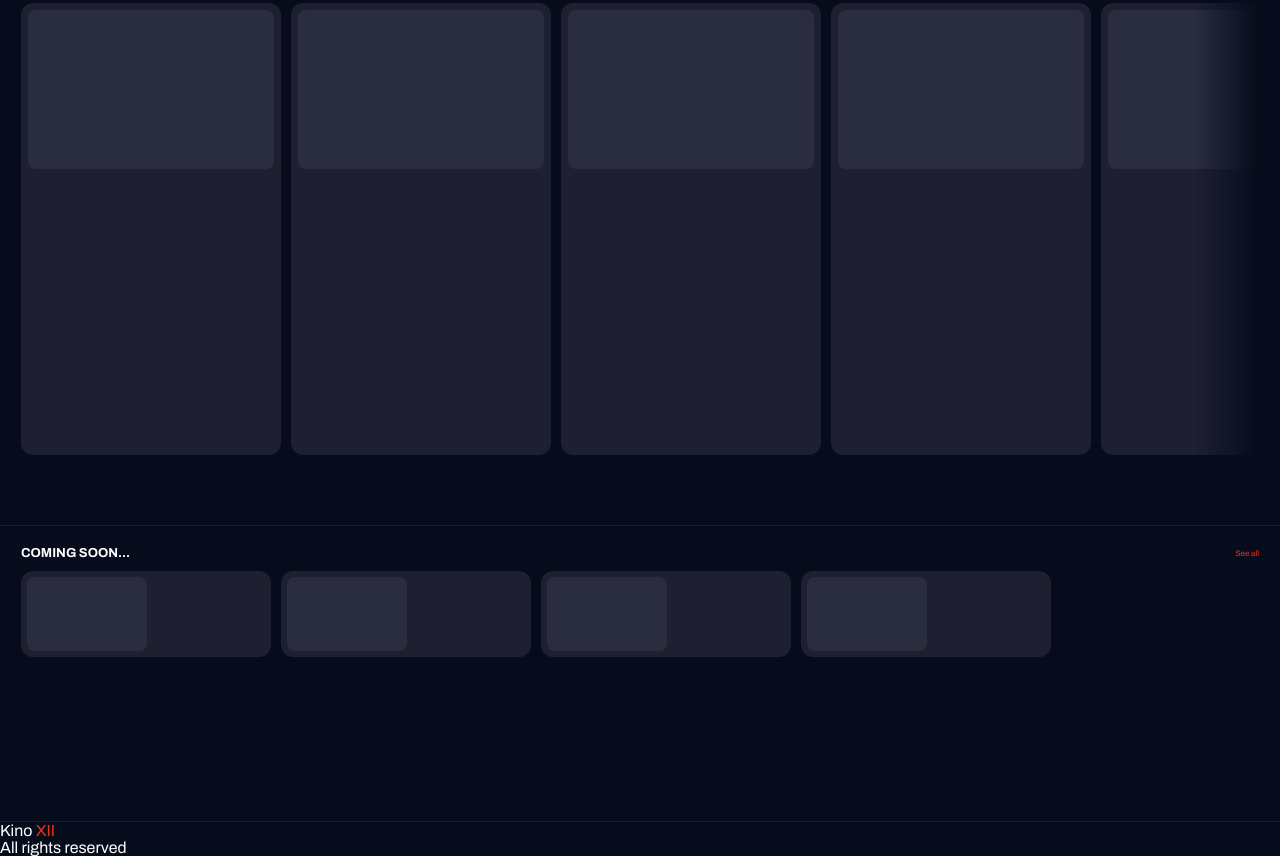
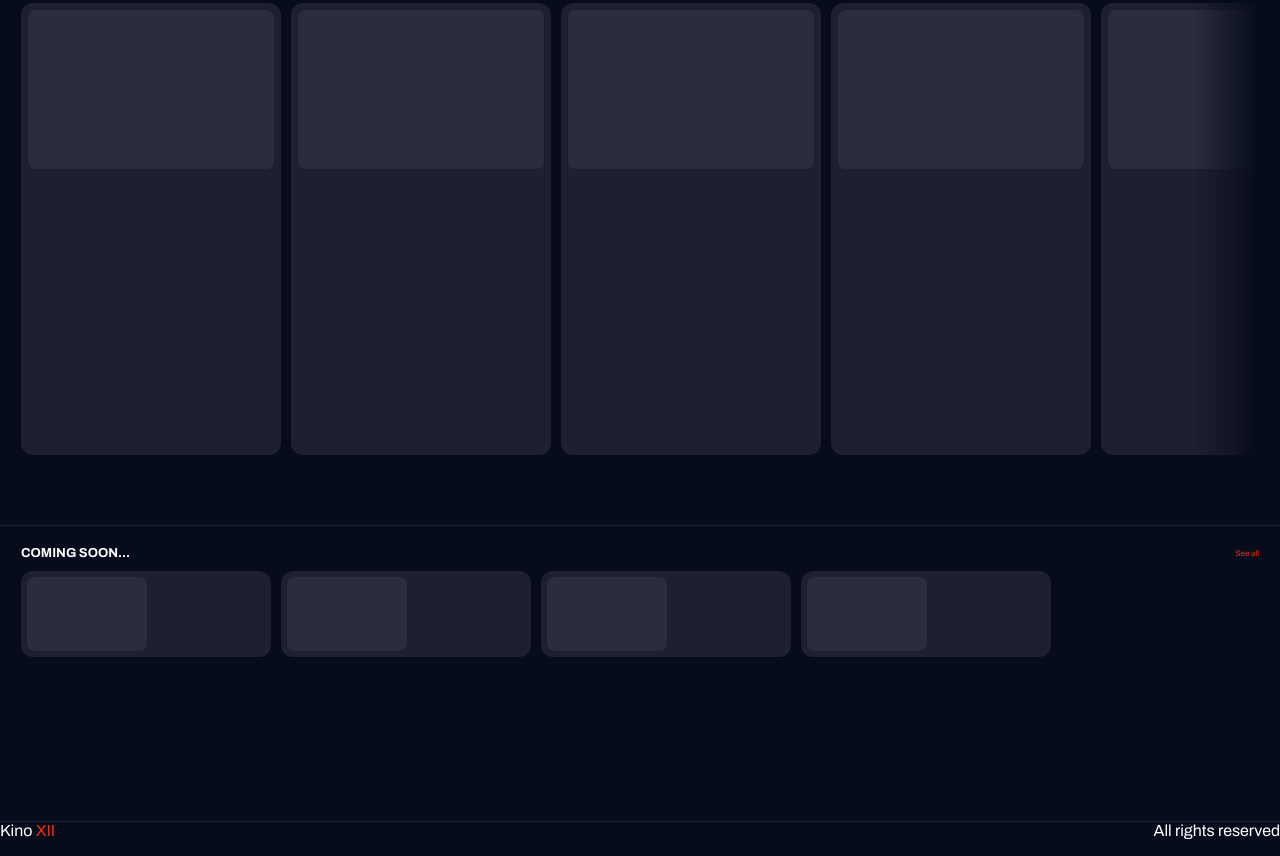
Before and after one commit to FuturamaNerd/Movie-Theater-Network, a website: page index.html in a window 1280 px wide. Shown: the part 803-1659 px from the top of the page. Drawn offline with Linux system fonts and the light colour scheme; files whose address does not match are found by name.

Commit message:
style: footer layout

```diff
--- a/Styles/styles.css
+++ b/Styles/styles.css
@@ -302,3 +302,8 @@ body {
     padding-left: 16px;
   }
 }
+
+footer {
+ display: flex;
+ justify-content: space-between
+}
```
